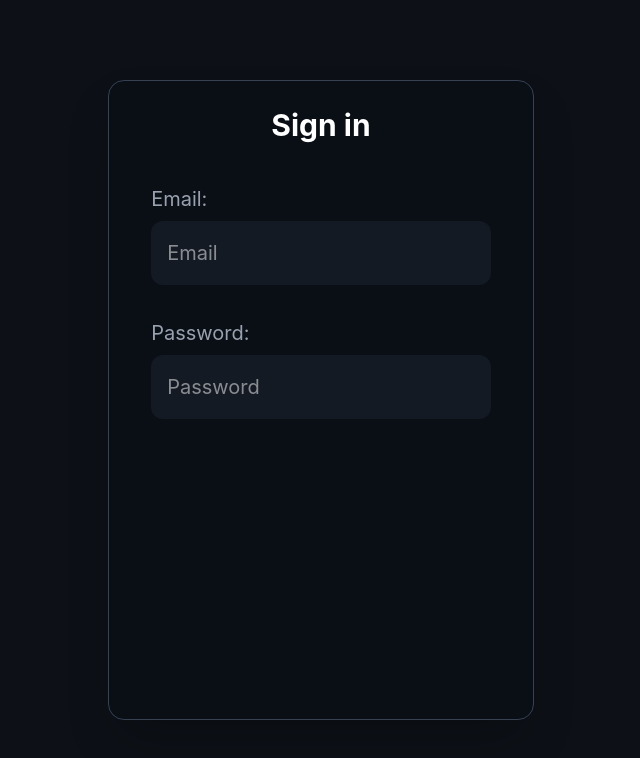
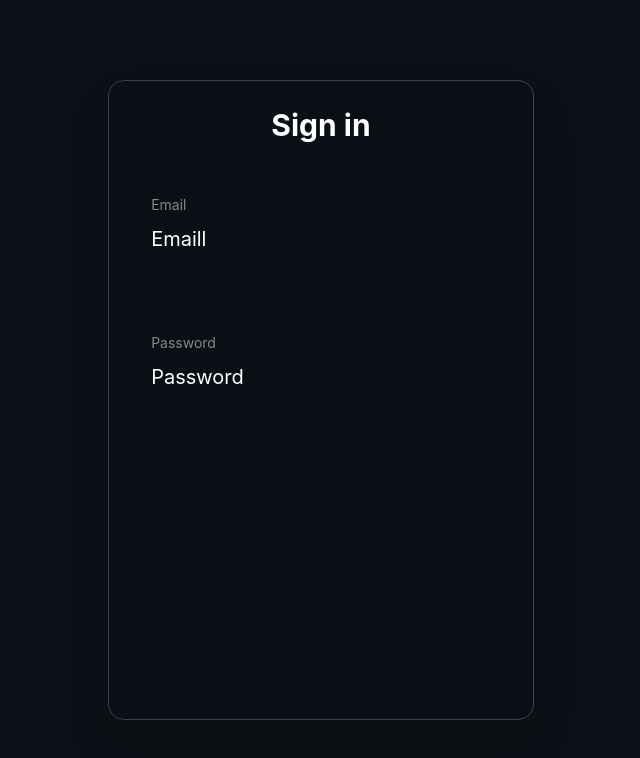
Before and after one commit to rigby200602/expense-tracking, a React (Vite) app: page /sign-in in a window 1280 px wide. Shown: the top 758 px of the page, without its empty margins (319-959 px from the left). Built offline with nearby package versions, Linux system fonts and the light colour scheme.

Commit message:
update: new css for SignIn page

```diff
--- a/src/pages/SignIn.tsx
+++ b/src/pages/SignIn.tsx
@@ -5,26 +5,28 @@ const SignIn = () => {
         <p className="text-center text-3xl font-bold">Sign in</p>
         <div className="flex flex-col h-full my-[10%] mx-[10%] text-xl gap-[15%]">
           <div className="w-full">
-            <p className="mb-2 text-gray-400">Email:</p>
             <input
               id="email"
               type="email"
               placeholder="Email"
               title="Enter your email"
               autoComplete="email"
-              className="rounded-xl px-4 bg-[#131A24] w-full h-full outline-0 autofill:bg-amber-900"
+              className="block w-full py-2.5 px-0 text-sm text-white bg-transparent border-0 border-gray-300
+              appearance-none focus:outline-none focus:ring-0 focus:text-white peer"
             />
+            <label htmlFor="">Email</label>l
           </div>
           <div className="w-full">
-            <p className="mb-2 text-gray-400">Password:</p>
             <input
               id="password"
               type="password"
               placeholder="Password"
               title="Enter your password"
               autoComplete="off"
-              className="rounded-xl px-4 bg-[#131A24] w-full h-full outline-0"
+              className="block w-full py-2.5 px-0 text-sm text-white bg-transparent border-0 border-gray-300
+              appearance-none focus:outline-none focus:ring-0 focus:text-white peer"
             />
+            <label htmlFor="">Password</label>
           </div>
         </div>
       </div>
```
